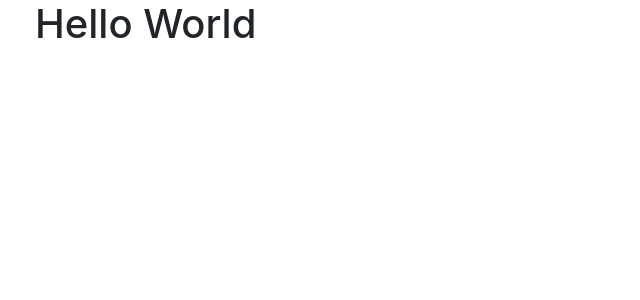
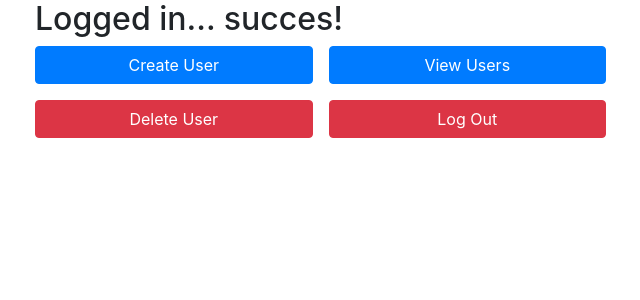
Before and after one commit to NiklasSod/kundregister, a React (Create React App) app: page /home in a window 1280 px wide. Shown: the top 300 px of the page, without its empty margins (50-690 px from the left). Built offline with nearby package versions, Linux system fonts and the light colour scheme.

Commit message:
add buttons in homepage

```diff
--- a/src/App.js
+++ b/src/App.js
@@ -1,28 +1,32 @@
-import React, { useState } from "react"
+import React from "react"
 import { Switch, Route } from "react-router-dom"
 import HomePage from "./pages/HomePage";
 import LoginPage from "./pages/LoginPage";
 
 function App() {
 
-  function getSuperSecretLogInToken() {
-    const token = localStorage.getItem("superSecretLogInToken")
-    const url = "https://frebi.willandskill.eu/api/v1/me/"
-    fetch(url, {
-      method: "GET",
-      header: {
-        "Content-Type": "application/json",
-        "Authorization": `Bearer ${token}`
-      }
-    })
-  }
+  // this function is like getMe and is not needed, just a test
+  // It's more so i could learn to implement it in other fetch getters
+  // Like getting the token to send it when i am logged in and want ta continue talk with backend
+
+  // function getSuperSecretLogInToken() {
+  //   const token = localStorage.getItem("superSecretLogInToken")
+  //   const url = "https://frebi.willandskill.eu/api/v1/me/"
+  //   fetch(url, {
+  //     method: "GET",
+  //     header: {
+  //       "Content-Type": "application/json",
+  //       "Authorization": `Bearer ${token}`
+  //     }
+  //   })
+  // }
 
   return (
     <div className="container">
       <div className="row">
         <div className="col-md-12">
           <Switch>
-            <Route path="/home">
+            <Route path="/home/">
               <HomePage/>
             </Route>
             <Route path="/">
--- a/src/pages/HomePage.jsx
+++ b/src/pages/HomePage.jsx
@@ -3,7 +3,16 @@ import React from 'react'
 export default function HomePage() {
     return (
         <div>
-            <h1>Hello World</h1>
+            <h2>Logged in... succes!</h2>
+            <div>
+                <button className="col-md-3 col-3 btn btn-primary">Create User</button>
+                <button className="ml-3 col-md-3 col-3 btn btn-primary">View Users</button>
+            </div>
+            <div className="mt-3">
+                <button className="col-md-3 col-3 btn btn-danger">Delete User</button>
+                <button className="ml-3 col-md-3 col-3 btn btn-danger">Log Out</button>
+            </div>
+
         </div>
     )
 }
--- a/src/pages/LoginPage.jsx
+++ b/src/pages/LoginPage.jsx
@@ -31,7 +31,7 @@ export default function LoginPage() {
         })
         .then(res => res.json())
         .then(data => {
-            console.log(data)
+            // console.log(data)
             localStorage.setItem("superSecretLogInToken", data.token)
             history.push("/home")
         })
```
Also changed, not shown: 1 other file (tests, documents, lock files or other folders).
